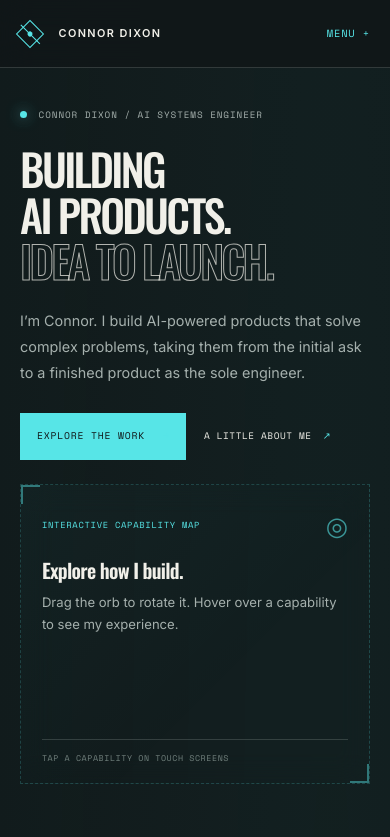
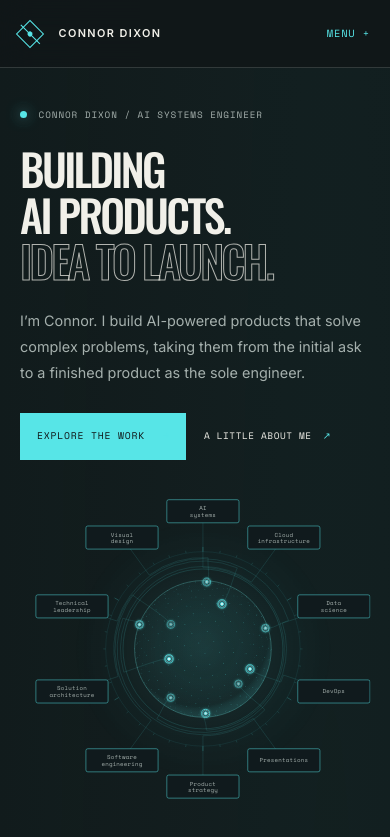
Before and after one commit to cnrdxn/ai-portfolio-website, a React (Vite) app: page / in a window 390 px wide. Shown: the top 837 px of the page. Built offline with nearby package versions, Linux system fonts and the light colour scheme.

Commit message:
Place capability details below orb on mobile only

```diff
--- a/src/styles.css
+++ b/src/styles.css
@@ -1389,8 +1389,10 @@ a:focus-visible {
   }
   .mobile-nav a:last-child { border-bottom: 0; color: var(--cyan); }
   .hero { min-height: auto; padding-top: 48px; padding-bottom: 1.4rem; }
-  .hero-grid { flex: 0 0 auto; grid-template-columns: minmax(0, 1fr); gap: 1rem; }
-  .hero-copy { padding-bottom: 0; }
+  .hero-grid { flex: 0 0 auto; grid-template-columns: minmax(0, 1fr); gap: 0; }
+  .hero-copy { display: contents; }
+  .hero-visual { grid-row: 5; }
+  .hero-grid .capability-panel-slot { grid-row: 6; }
 
   .hero-title { font-size: clamp(2.3rem, 11.5vw, 5.175rem); }
   .hero-description { max-width: 500px; margin-top: 1.5rem; }
```
Also changed, not shown: 1 other file (tests, documents, lock files or other folders).
